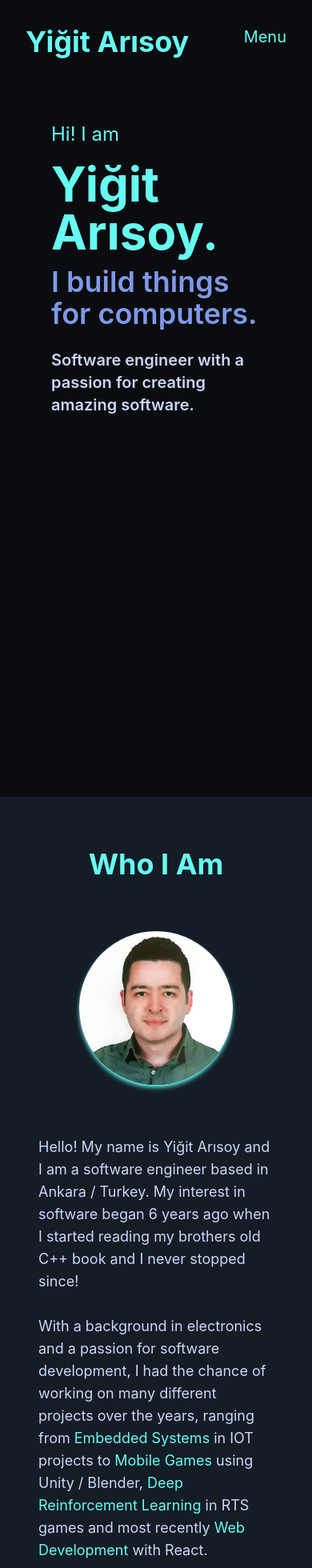
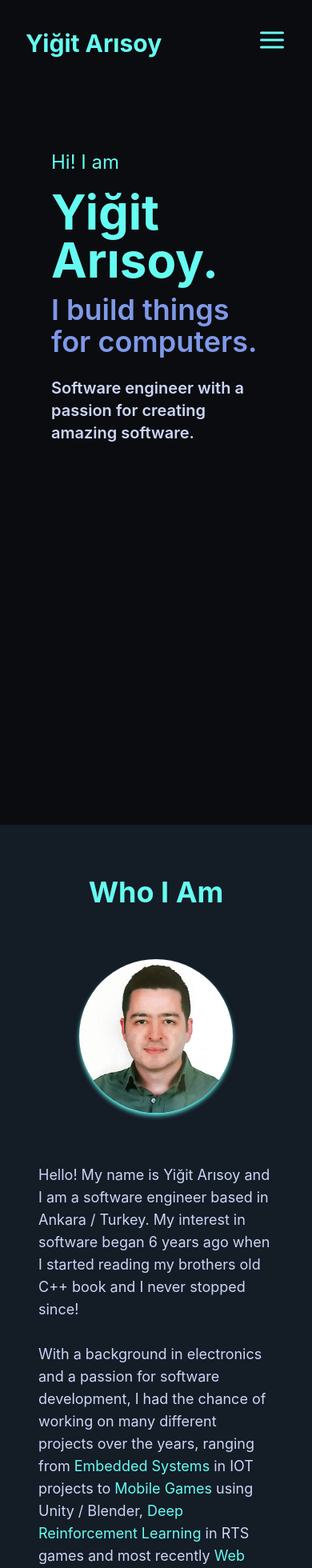
Before and after one commit to Yigit-Arisoy/portfolio, a React (Create React App) app: page / in a window 390 px wide. Shown: the top 1960 px of the page at 80% size. Built offline with nearby package versions, Linux system fonts and the light colour scheme.

Commit message:
added mobile nav menu

```diff
--- a/package.json
+++ b/package.json
@@ -6,11 +6,11 @@
     "@testing-library/jest-dom": "^5.16.5",
     "@testing-library/react": "^13.4.0",
     "@testing-library/user-event": "^13.5.0",
+    "aos": "^2.3.4",
     "daisyui": "^2.36.1",
     "react": "^18.2.0",
     "react-dom": "^18.2.0",
     "react-icons": "^4.6.0",
-    "react-reveal": "^1.2.2",
     "react-router-dom": "^6.4.2",
     "react-scripts": "5.0.1",
     "web-vitals": "^2.1.4"
--- a/public/index.html
+++ b/public/index.html
@@ -15,6 +15,7 @@
       user's mobile device or desktop. See https://developers.google.com/web/fundamentals/web-app-manifest/
     -->
     <link rel="manifest" href="%PUBLIC_URL%/manifest.json" />
+    <link href="https://unpkg.com/aos@next/dist/aos.css" rel="stylesheet" />
     <!--
       Notice the use of %PUBLIC_URL% in the tags above.
       It will be replaced with the URL of the `public` folder during the build.
@@ -40,5 +41,10 @@
       To begin the development, run `npm start` or `yarn start`.
       To create a production bundle, use `npm run build` or `yarn build`.
     -->
+
+    <script src="https://unpkg.com/aos@next/dist/aos.js"></script>
+    <script>
+      AOS.init();
+    </script>
   </body>
 </html>
--- a/src/App.css
+++ b/src/App.css
@@ -1,3 +1,8 @@
+html {
+  scroll-behavior: smooth;
+  overflow-x: hidden;
+}
+
 .App {
   text-align: center;
 }
--- a/src/App.js
+++ b/src/App.js
@@ -7,7 +7,6 @@ import About from "./components/About";
 import Skills from "./components/Skills";
 import Projects from "./components/Projects";
 import Socials from "./components/Socials";
-import Fade from "react-reveal/Fade";
 
 function App() {
   return (
@@ -19,21 +18,17 @@ function App() {
         <Introduction />
       </div>
 
-      <Fade left big>
-        <About />
-      </Fade>
+      <About />
 
-      <Fade>
-        <Skills />
-      </Fade>
+      <Skills id="skills" />
 
-      <Fade>
-        <Projects />
-      </Fade>
+      <Projects id="projects" />
 
       <div className="fixed bottom-16 left-8 z-20">
         <Socials />
       </div>
+
+      <p className="text-primary">Yiğit Arısoy &copy; 2022</p>
     </div>
   );
 }
--- a/src/components/About.jsx
+++ b/src/components/About.jsx
@@ -2,22 +2,27 @@ import React from "react";
 
 function About() {
   return (
-    <div className="h-fit pb-16 sm:pb-0 sm:h-[75vh] bg-bgSecond sm:pt-16">
+    <div
+      className="h-fit pb-16 sm:pb-0 sm:h-[75vh] bg-bgSecond sm:pt-16"
+      id="about"
+    >
+      <div data-aos="fade-up-left" data-aos-duration="300">
         <h1 className="text-primary font-bold text-4xl sm:text-5xl text-center pt-16">
           Who I Am
         </h1>
         <div className="flex flex-col sm:flex-row justify-center mx-12 sm:mx-0 items-center sm:mb-0">
           <div className="text-left mt-16 sm:text-left text-neutral sm:w-4/12 sm:mr-8 text-lg order-2 sm:order-1">
             <div>
-            Hello! My name is Yiğit Arısoy and I am a software engineer based in
-            Ankara / Turkey. My interest in software began 6 years ago when I
-            started reading my brothers old C++ book and I never stopped since!
+              Hello! My name is Yiğit Arısoy and I am a software engineer based
+              in Ankara / Turkey. My interest in software began 6 years ago when
+              I started reading my brothers old C++ book and I never stopped
+              since!
             </div>
             <br />
             <div className="">
               With a background in electronics and a passion for software
-            development, I had the chance of working on many different projects
-            over the years, ranging from
+              development, I had the chance of working on many different
+              projects over the years, ranging from
               <span className="text-primary"> Embedded Systems</span> in IOT
               projects to
               <span className="text-primary"> Mobile Games</span> using Unity /
@@ -37,6 +42,7 @@ function About() {
           </div>
         </div>
       </div>
+    </div>
   );
 }
 
--- a/src/components/Navbar.jsx
+++ b/src/components/Navbar.jsx
@@ -1,16 +1,71 @@
 import React from "react";
+import { FiMenu } from "react-icons/fi";
 
 function Navbar() {
+  const handleMenu = () => {
+    document.querySelector("#mobileNav").classList.toggle("bottom-0");
+    document.querySelector("#mobileNav").classList.toggle("opacity-100");
+    document.querySelector("#mobileNav").classList.toggle("h-0");
+  };
+
   return (
-    <div className="mx-8 mt-8 text-xl text-primary relative z-10">
-      <div className="flex justify-between">
-        <div className="text-primary text-4xl font-bold mb-4">Yiğit Arısoy</div>
-        <div className="md:hidden">Menu</div>
-        <div className="hidden md:flex flex justify-between gap-8">
-          <div>About</div>
-          <div>Experience</div>
-          <div>Projects</div>
-          <div>Resume</div>
+    <div>
+      <div className="mx-8 mt-8 text-xl text-primary relative z-10">
+        <div className="flex justify-between items-center content-center">
+          <div className="text-primary text-3xl font-bold">Yiğit Arısoy</div>
+          <div className="md:hidden text-4xl">
+            <button className="" onClick={handleMenu}>
+              <FiMenu></FiMenu>
+            </button>
+          </div>
+
+          <div className="hidden md:flex flex justify-between gap-8">
+            <div className="">
+              <a href="#about" className="">
+                About
+              </a>
+            </div>
+            <div>
+              <a href="#skills">Skills</a>{" "}
+            </div>
+            <div>
+              <a href="#projects">Projects</a>{" "}
+            </div>
+            <div>
+              <a
+                href="https://drive.google.com/file/d/1SGf1YCsHSIQFtuV55uzC3pcFk0SSm1BQ/view?usp=sharing"
+                target={"_blank"}
+                rel={"noreferrer"}
+              >
+                Resume
+              </a>{" "}
+            </div>
+          </div>
+        </div>
+      </div>
+      <div
+        id={"mobileNav"}
+        className="relative h-0 text-primary font-semibold grid grid-row-4 justify-center px-12 gap-4 text-center mt-4 pt-4 pb-4 bg-bgSecond bottom-64 transition-all duration-500 opacity-0"
+      >
+        <div className="">
+          <a href="#about" className="">
+            About
+          </a>
+        </div>
+        <div>
+          <a href="#skills">Skills</a>{" "}
+        </div>
+        <div>
+          <a href="#projects">Projects</a>{" "}
+        </div>
+        <div>
+          <a
+            href="https://drive.google.com/file/d/1SGf1YCsHSIQFtuV55uzC3pcFk0SSm1BQ/view?usp=sharing"
+            target={"_blank"}
+            rel={"noreferrer"}
+          >
+            Resume
+          </a>{" "}
         </div>
       </div>
     </div>
--- a/src/components/Project.jsx
+++ b/src/components/Project.jsx
@@ -3,15 +3,15 @@ import React from "react";
 function Project({ name, picture, link, desc }) {
   return (
     <div className="card bg-bgSecond projectShadow projectContainer relative">
-      <div className="projectCard">
+      <div className="projectCard w-48 h-48">
         <div className="projectFront">
           <a href={link} target="_blank" rel="noreferrer">
             <img
               src={String(require(`../media/${picture}`))}
               alt=""
-              className="w-36 sm:w-48 px-4"
+              className="w-32 sm:w-32 mx-auto mt-2"
             />
-            <p className="text-primary font-semibold pb-2 text-lg sm:text-2xl mt-2">
+            <p className="text-primary font-semibold pb-2 text-lg sm:text-2xl mt-4">
               {name}
             </p>
           </a>
@@ -22,7 +22,7 @@ function Project({ name, picture, link, desc }) {
               <a href={link}>Check it Out</a>
             </button>
 
-            <p className="mt-2 mx-2 text-sm">{desc}</p>
+            <p className="mt-2 mx-2 text-sm sm:text-md">{desc}</p>
           </a>
         </div>
       </div>
--- a/src/components/Projects.jsx
+++ b/src/components/Projects.jsx
@@ -3,7 +3,8 @@ import Project from "./Project";
 
 function Projects() {
   return (
-    <div>
+    <div data-aos="fade-up" data-aos-duration="500" className="pb-64">
+      <div id="projects">
         <h1 className="text-5xl text-primary font-bold mb-16">Projects</h1>
         <div className="projectList grid grid-cols-1 md:grid-cols-2 lg:grid-cols-3 gap-16 mx-8 md:mx-48 lg:mx-64 xl:mx-96 justify-items-center mb-32">
           <Project
@@ -28,6 +29,7 @@ function Projects() {
           ></Project>
         </div>
       </div>
+    </div>
   );
 }
 
--- a/src/components/Skill.jsx
+++ b/src/components/Skill.jsx
@@ -2,6 +2,7 @@ import React from "react";
 
 function Skill({ name, title }) {
   return (
+    <div data-aos="fade-up" data-aos-duration="500">
       <div className="flex flex-row text-sm sm:text-lg text-neutral font-semibold hover:text-primary transition-all duration-200 items-center bg-bgSecond hover:scale-110 card w-32 sm:w-48 pt-1 pb-1 pl-1">
         <img
           src={`https://cdn.jsdelivr.net/gh/devicons/devicon/icons/${name}/${name}-original.svg`}
@@ -9,6 +10,7 @@ function Skill({ name, title }) {
         />
         <p className="ml-1 sm:ml-4">{title}</p>
       </div>
+    </div>
   );
 }
 
```
Also changed, not shown: src/components/Skills.jsx (+6 -5 lines), 1 other file (tests, documents, lock files or other folders). Lines whose indentation alone changed are shown as unchanged.
